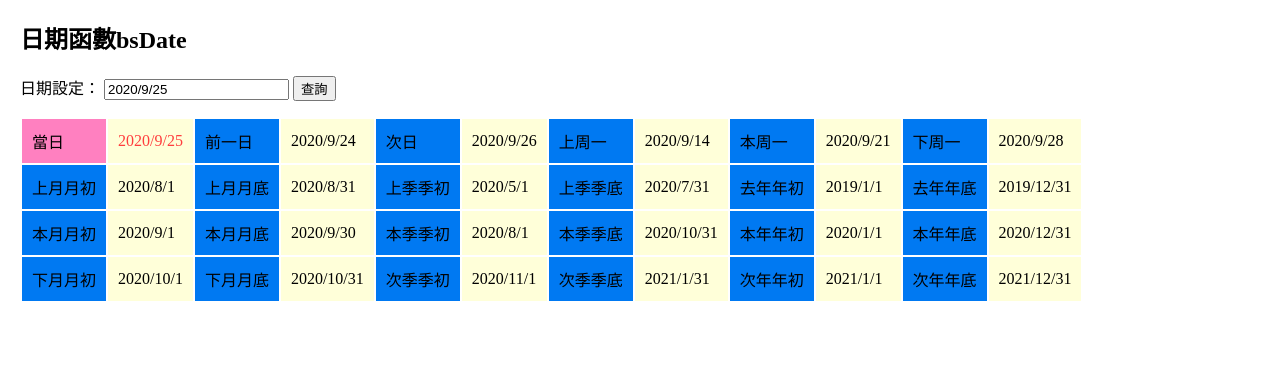
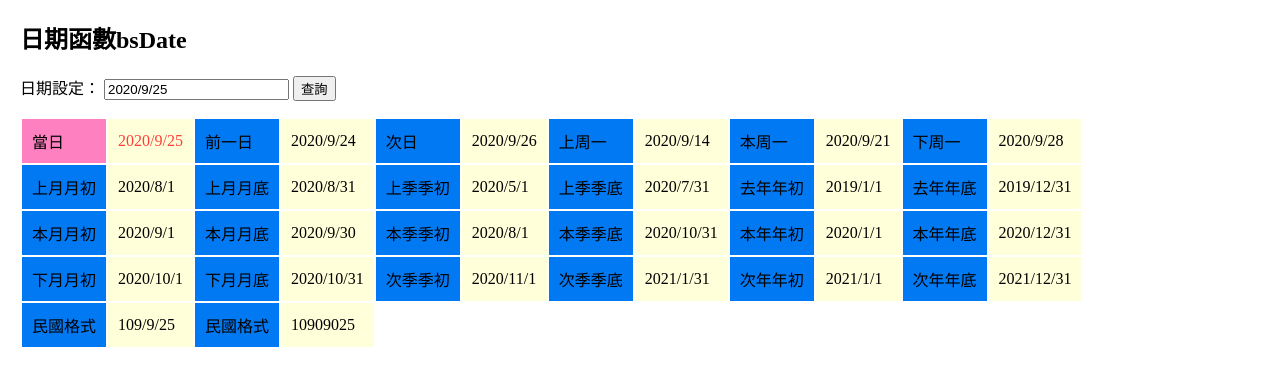
Before and after one commit to cubshuang/bsDate, a plain HTML site: page index.html in a window 1280 px wide. Drawn offline with Linux system fonts and the light colour scheme.

Commit message:
Update index.html
Show DateToCH

```diff
--- a/index.html
+++ b/index.html
@@ -65,6 +65,11 @@
 				s+="<td>次年年初</td><td>" + bsDate.NextYear_Begin() + "</td>";
 				s+="<td>次年年底</td><td>" + bsDate.NextYear_End() + "</td>";
 				s+="</tr>";
+				s+="<tr>";
+				s+="<td>民國格式</td><td>" + bsDate.DateToCH(d) + "</td>";
+				s+="<td>民國格式</td><td>" + bsDate.DateToCHStr(d) + "</td>";
+				s+="</tr>";
+				s+="</table>";
 				s+="</table>";
 			}
 			document.getElementById("bsDiv").innerHTML=s;
```
